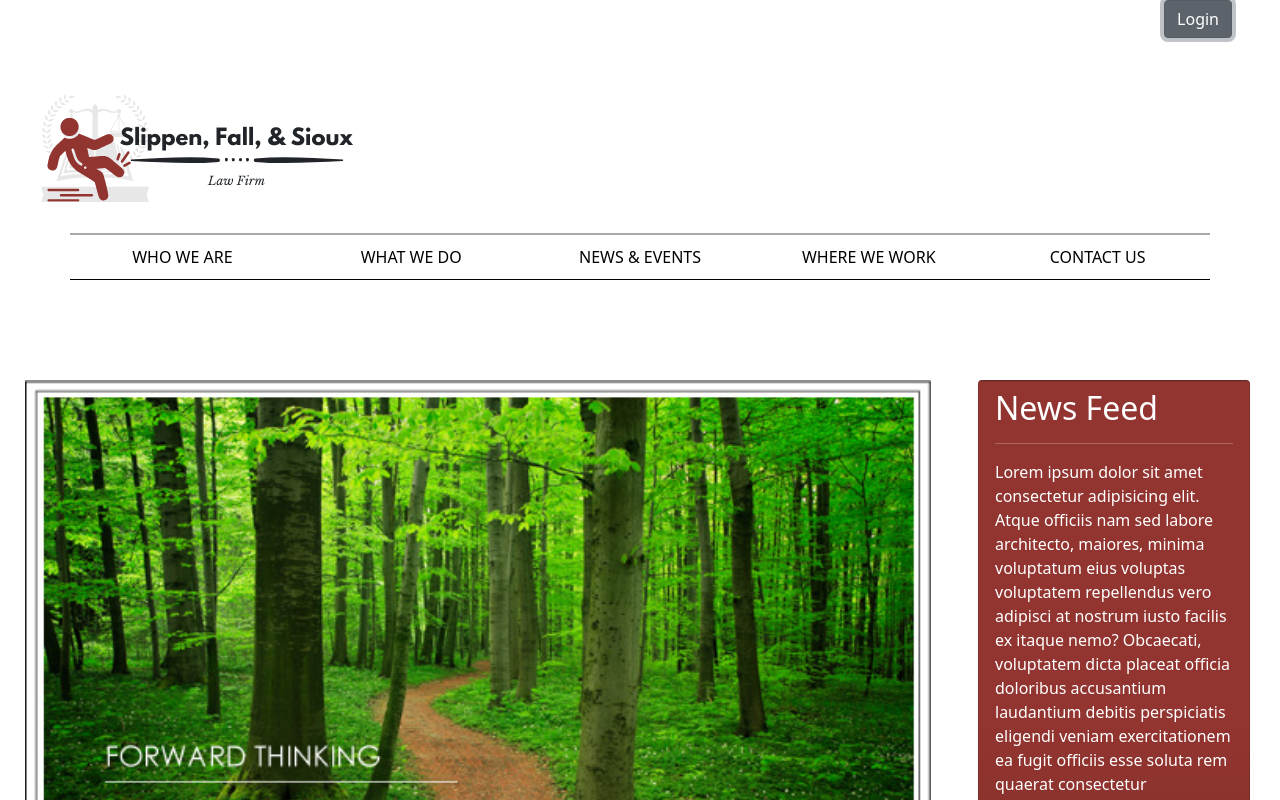
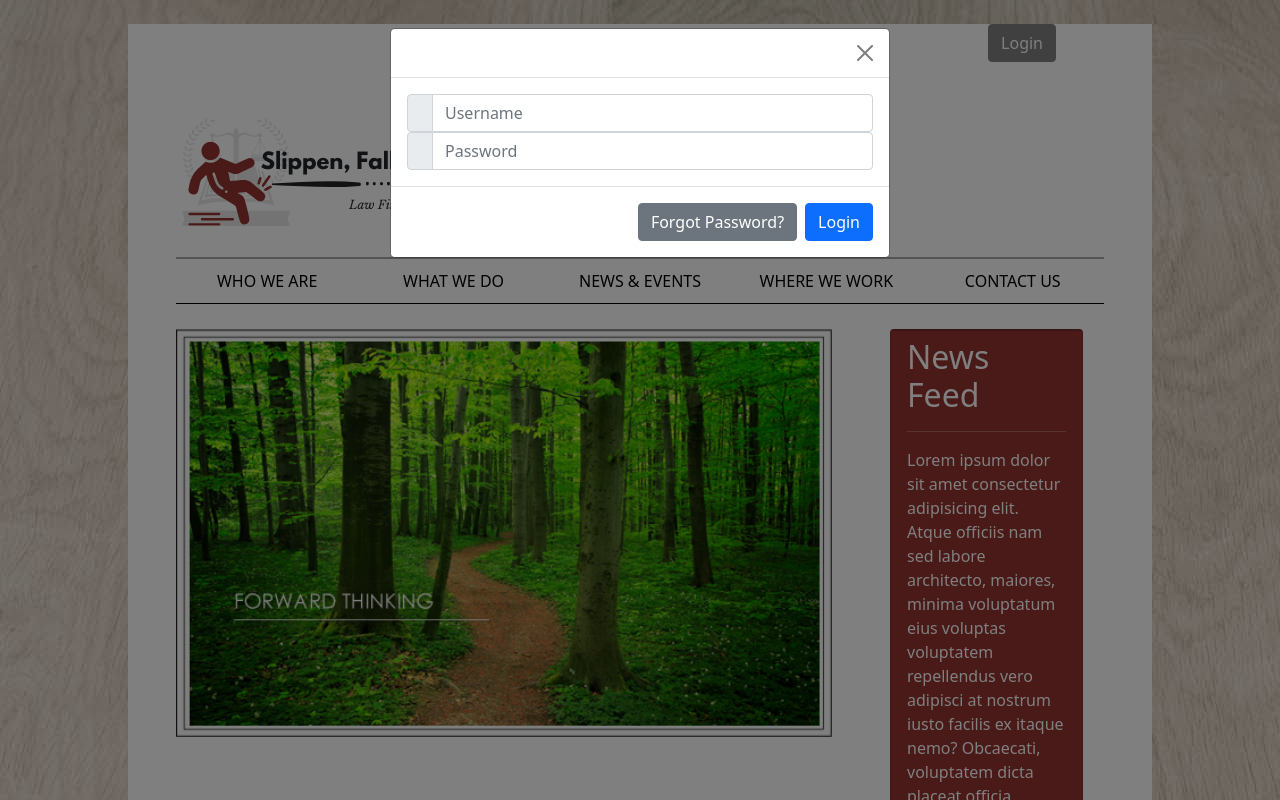
Before and after one commit to scarlettscoville/week1-lawgroupproject, a plain HTML site: page index.html in a window 1280 px wide. Both pictures are taken after a click on the button "Login". Shown: the top 800 px of the page. Drawn offline with nearby package versions, Linux system fonts and the light colour scheme.

Commit message:
background image, spacing, and login button

```diff
--- a/css/main.css
+++ b/css/main.css
@@ -4,10 +4,10 @@
 }
 
 
-/* body {
+body {
     background-image: url(../images/nza_background.jpg);
 
-} */
+}
 
 .btn-secondary {
     margin-top: 0px;
@@ -28,13 +28,11 @@ img.news {
 
 div#logo {
     margin-top: 50px;
-    margin-left: 35px;
 
 }
 
 img#forwardThinking {
     width: 95%;
-    margin-left: 25px;
 }
 
 
@@ -73,8 +71,7 @@ h2 > hr {
 div.container {
     border-top: 2px solid darkgray;
     border-bottom: 1px solid black;
-    width: 100vw;
-    margin-bottom: 100px;
+    margin-bottom: 25px;
     margin-top: 25px;
     padding: 10px;
     text-align: center;
--- a/index.html
+++ b/index.html
@@ -13,10 +13,40 @@
 
 
 
+  <div class="mx-auto my-4 px-5" style="width: 80vw; background-color: white;">
+
           <div class="d-grid gap-2 d-md-flex justify-content-md-end m-5 mt-0">
-          <button class="btn btn-secondary" type="button">Login</button>
+                <!-- Button trigger modal -->
+<button type="button" class="btn btn-primary" data-bs-toggle="modal" data-bs-target="#exampleModal" style="background-color: gray; border-color: gray;">
+  Login
+</button>
+
+<!-- Modal -->
+<div class="modal fade" id="exampleModal" tabindex="-1" aria-labelledby="exampleModalLabel" aria-hidden="true">
+  <div class="modal-dialog">
+    <div class="modal-content">
+      <div class="modal-header">
+
+        <button type="button" class="btn-close" data-bs-dismiss="modal" aria-label="Close"></button>
       </div>
-
+      <div class="modal-body">
+        <div class="input-group flex-nowrap">
+          <span class="input-group-text" id="addon-wrapping"></span>
+          <input type="text" class="form-control" placeholder="Username" aria-label="Username" aria-describedby="addon-wrapping">
+        </div>
+        <div class="input-group flex-nowrap">
+          <span class="input-group-text" id="addon-wrapping"></span>
+          <input type="text" class="form-control" placeholder="Password" aria-label="Password" aria-describedby="addon-wrapping">
+        </div>
+      </div>
+      <div class="modal-footer">
+        <button type="button" class="btn btn-secondary" data-bs-dismiss="modal">Forgot Password?</button>
+        <button type="button" class="btn btn-primary">Login</button>
+      </div>
+    </div>
+  </div>
+</div>
+      </div>
           <div id="logo">
             <img src="./images/sfslogo.png" class=" img-fluid">
           </div>
@@ -88,6 +118,10 @@
               </footer> <!-- Footer main container -->
             </main>
 
+      </div>
+
+
+
     <script src="https://cdn.jsdelivr.net/npm/bootstrap@5.1.3/dist/js/bootstrap.bundle.min.js" integrity="sha384-ka7Sk0Gln4gmtz2MlQnikT1wXgYsOg+OMhuP+IlRH9sENBO0LRn5q+8nbTov4+1p" crossorigin="anonymous"></script>
 </body>
 </html>
```
Lines whose indentation alone changed are shown as unchanged.
